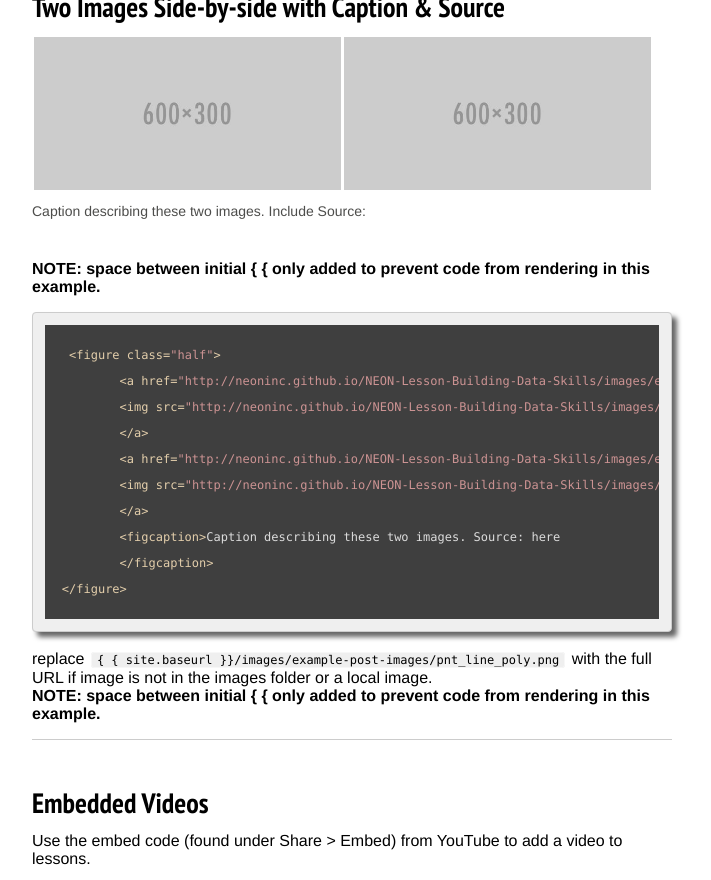
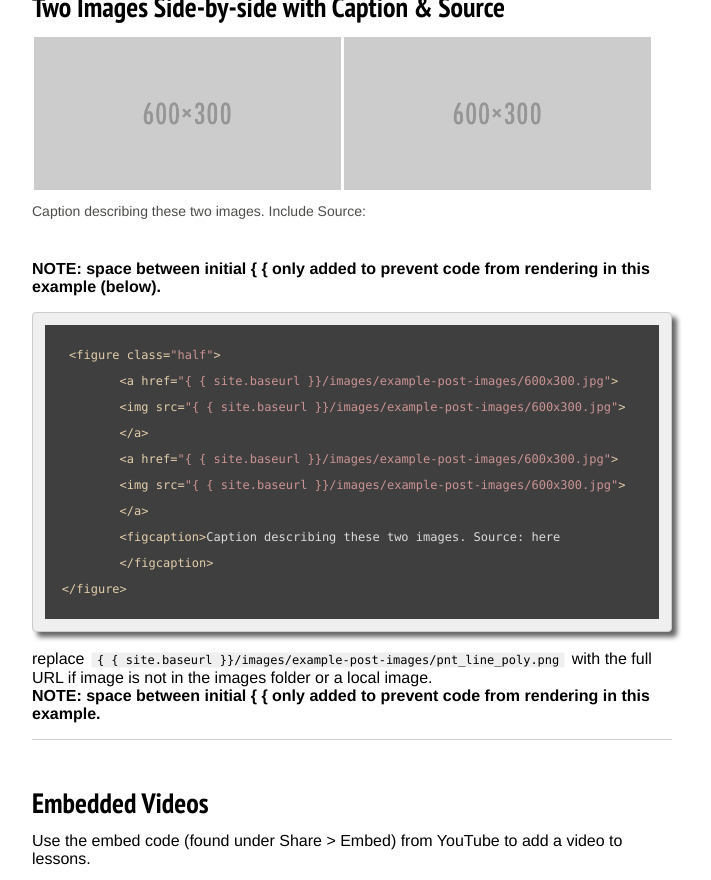
Before and after one commit to lwasser/NEON-Lesson-Building-Data-Skills, a Jekyll site: the page built from _posts/2015-12-16-example-post-styles.md, in a window 1280 px wide and 900 px high, scrolled down 8353 px, cut to the strip 0-880 px from the top of the window. Shown: the whole strip, without its empty margins (288-999 px from the left). Built offline with Jekyll 4.4.1, drawn with Linux system fonts in a browser that asks for light colours; nearby versions of some CDN libraries.

Commit message:
fix 2 side by side image code

```diff
--- a/_posts/2015-12-16-example-post-styles.md
+++ b/_posts/2015-12-16-example-post-styles.md
@@ -296,8 +296,8 @@
 		</figcaption>
 	</figure>
 
-replace `{ { site.baseurl } }/images/example-post-images/pnt_line_poly.png` with the full URL if
-image is not in the images folder or a local image.
+replace `{ { site.baseurl } }/images/example-post-images/pnt_line_poly.png` with
+the full URL if image is not in the images folder or a local image.
 
 
 ***
@@ -306,7 +306,7 @@
 
 <figure class="half">
 	<a href="{{ site.baseurl }}/images/example-post-images/600x300.jpg">
-	<img src="{{ site.baseur l}}/images/example-post-images/600x300.jpg">
+	<img src="{{ site.baseurl }}/images/example-post-images/600x300.jpg">
 	</a>
 	<a href="{{ site.baseurl }}/images/example-post-images/600x300.jpg">
 	<img src="{{ site.baseur l}}/images/example-post-images/600x300.jpg"></a>
@@ -314,15 +314,15 @@
 	</figcaption>
 </figure>
 
- **NOTE: space between initial
-{ { only added to prevent code from rendering in this example.**
+ **NOTE: space between initial { { only added to prevent code from rendering in
+this example (below).**
 
 	 <figure class="half">
-		<a href="{{ site.baseurl }}/images/example-post-images/600x300.jpg">
-		<img src="{{ site.baseurl }}/images/example-post-images/600x300.jpg">
+		<a href="{ { site.baseurl }}/images/example-post-images/600x300.jpg">
+		<img src="{ { site.baseurl }}/images/example-post-images/600x300.jpg">
 		</a>
-		<a href="{{ site.baseurl }}/images/example-post-images/600x300.jpg">
-		<img src="{{ site.baseurl }}/images/example-post-images/600x300.jpg">
+		<a href="{ { site.baseurl }}/images/example-post-images/600x300.jpg">
+		<img src="{ { site.baseurl }}/images/example-post-images/600x300.jpg">
 		</a>
 		<figcaption>Caption describing these two images. Source: here
 		</figcaption>
```
